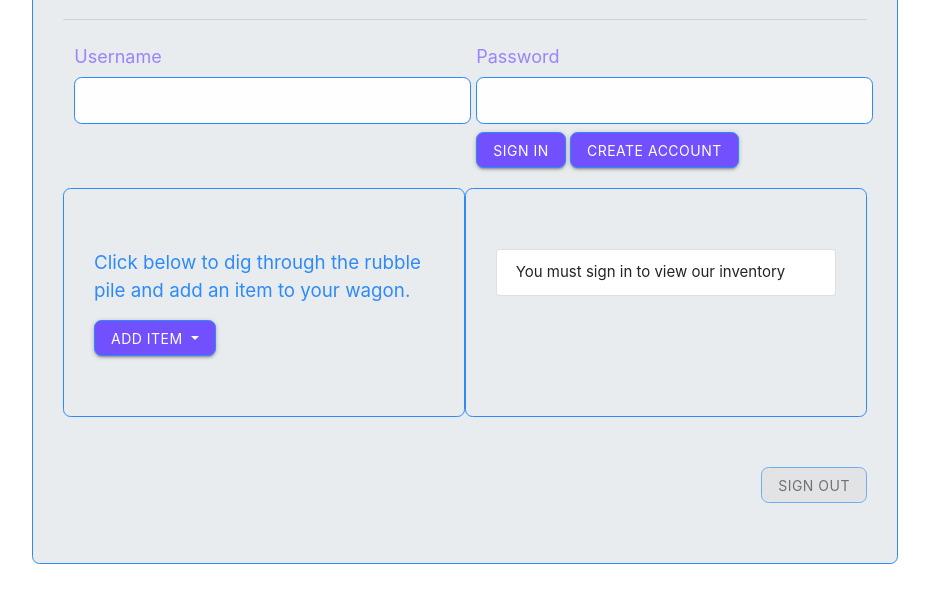
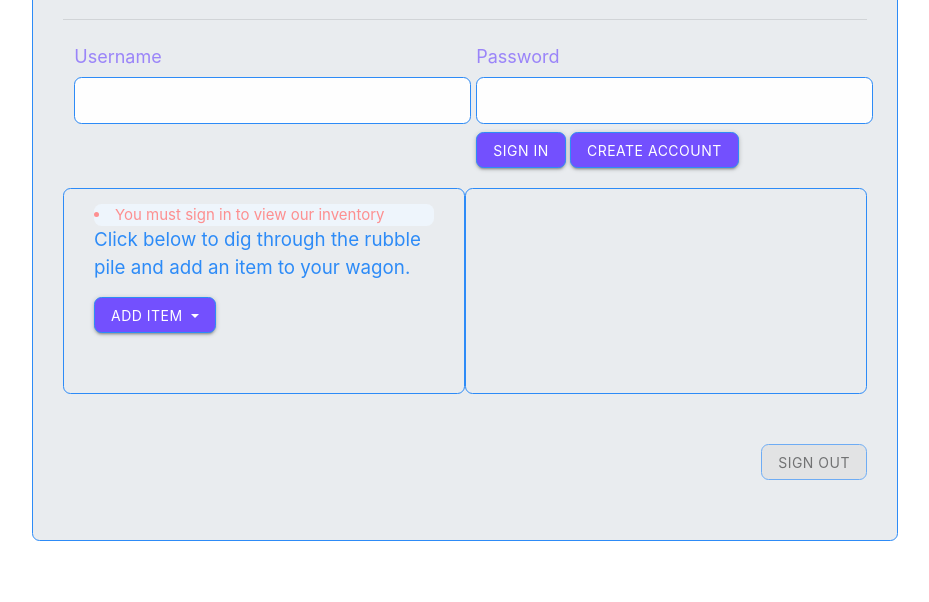
Before and after one commit to ariasadeghi530/codepocalypse, a website: page public/index.html in a window 1280 px wide. Shown: the part 260-862 px from the top of the page, without its empty margins (175-1104 px from the left). Drawn offline with nearby package versions, Linux system fonts and the light colour scheme.

Commit message:
moves login message, restyles it

```diff
--- a/public/assets/css/styles.css
+++ b/public/assets/css/styles.css
@@ -17,7 +17,13 @@
 .rise-up {
   margin-top: -3rem;
 }
-
+.loginWarning {
+  border-radius: .5rem;
+  margin-top: -3rem;
+  background-color: #f0f8ffcc;
+  border: none;
+  color: #ff7f7fde;
+}
 input:not([type]),
 input[type=text]:not(.browser-default),
 input[type=password]:not(.browser-default),
--- a/public/index.html
+++ b/public/index.html
@@ -38,6 +38,7 @@
     </div>
     <div class="row rise-up">
       <div class="jumbotron col-md-6">
+        <li class="loginWarning">You must sign in to view our inventory</li>
         <!-- <form>
           <div class="form-group">
             <label for="item">Item:</label>
@@ -72,7 +73,6 @@
 
       <div class="jumbotron col-md-6">
         <ul id="list" class="list-group">
-          <li class="list-group-item">You must sign in to view our inventory</li>
         </ul>
       </div>
     </div>
```
